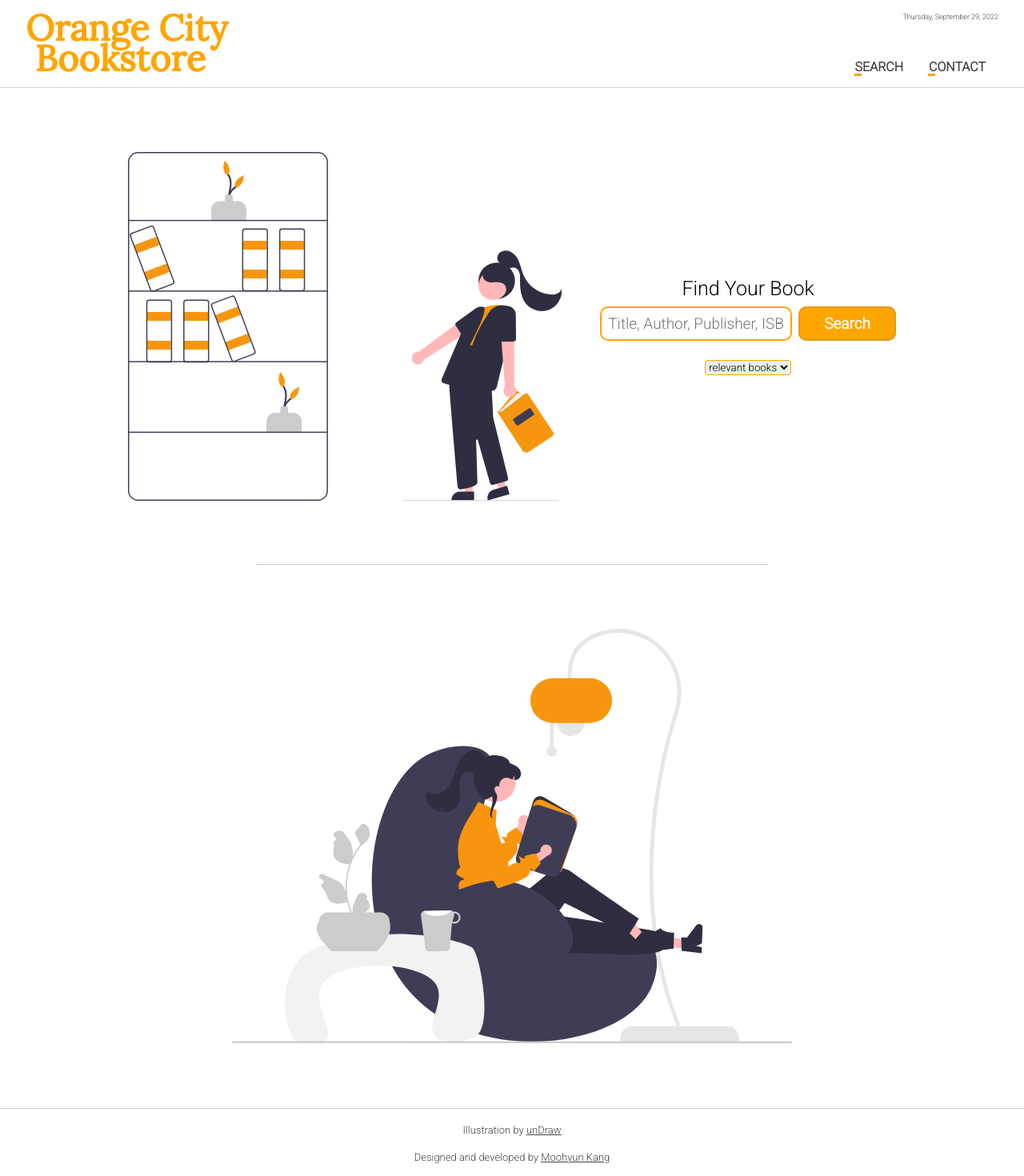
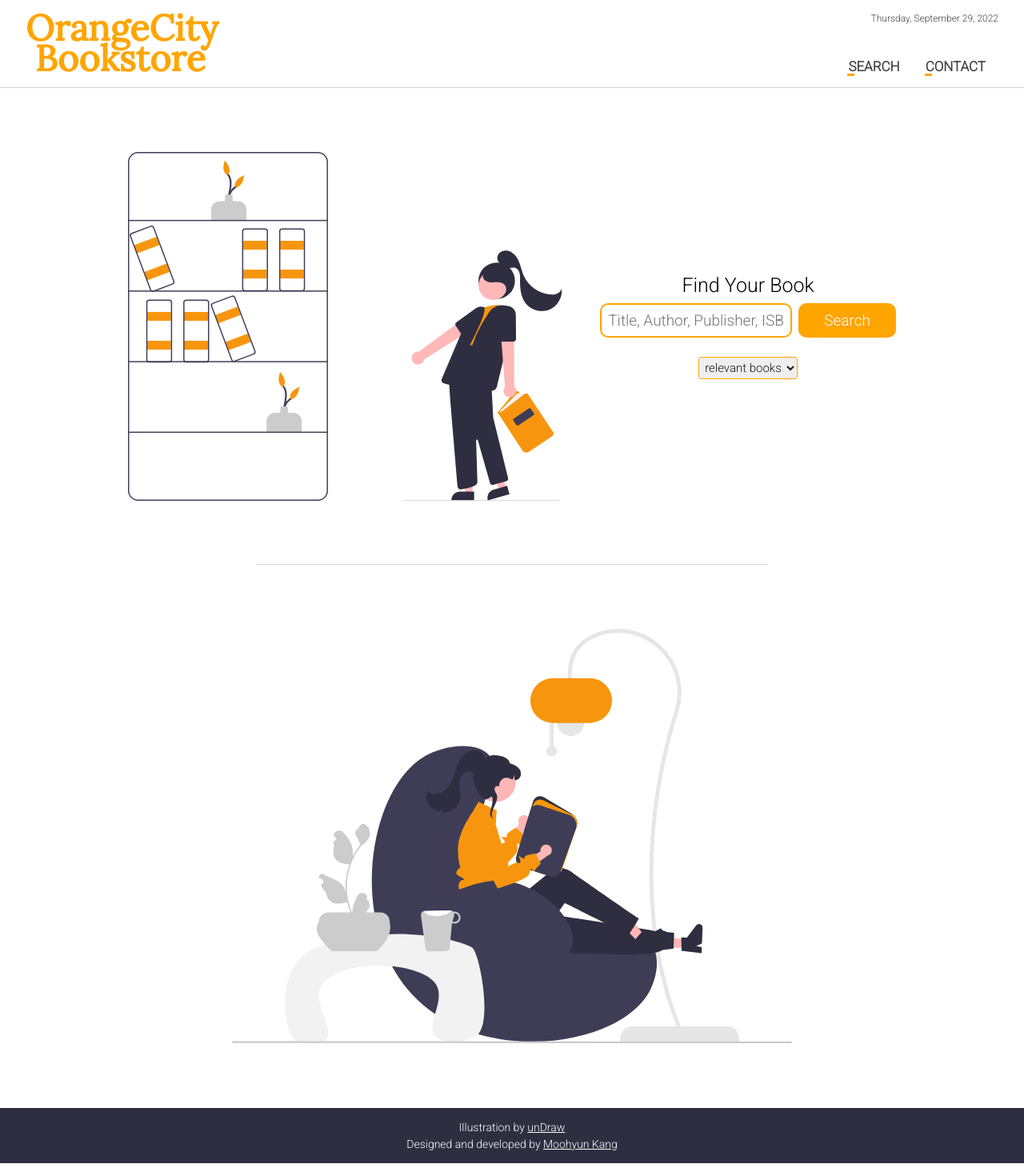
Before and after one commit to grandorca/orange-city-ebook, a React (Create React App) app: page / in a window 1280 px wide. Shown: the top 1470 px of the page at 80% size. Built offline with nearby package versions, Linux system fonts and the light colour scheme.

Commit message:
styling update

```diff
--- a/src/components/Header.jsx
+++ b/src/components/Header.jsx
@@ -22,7 +22,7 @@ const Header = () => {
   return (
     <header>
       <h1 className="header-title">
-        <p>Orange City</p>
+        <p>OrangeCity</p>
         <p>&nbsp;Bookstore</p>
       </h1>
 
--- a/src/styles/scss/_Footer.scss
+++ b/src/styles/scss/_Footer.scss
@@ -1,18 +1,21 @@
 @use "_abstracts" as *;
 
 footer {
-  color: $color-font;
-  border-top: 1px solid;
-  border-color: $color-gray;
+  background-color: $color-black;
+  color: white;
+  padding: 1rem 0;
 
   & .copyright {
     text-align: center;
-    margin: 1.2rem 0;
     display: block;
     font-size: $font-size-small;
 
+    &#illustrator {
+      margin-bottom: 5px;
+    }
+
     &#developer {
-      margin-bottom: 1.5rem;
+      // margin-bottom: 1rem;
     }
 
     & .copyright-anchor {
--- a/src/styles/scss/_Header.scss
+++ b/src/styles/scss/_Header.scss
@@ -37,7 +37,7 @@ header {
 
   & .today-date {
     text-align: right;
-    font-size: xx-small;
+    font-size: 12px;
     color: $color-font;
   }
 
@@ -45,7 +45,7 @@ header {
     display: flex;
     height: 100%;
     font-weight: 600;
-    font-size: $font-size-medium;
+    font-size: 17px;
     justify-content: space-between;
     gap: 2rem;
     margin-right: 1rem;
--- a/src/styles/scss/_Search.scss
+++ b/src/styles/scss/_Search.scss
@@ -100,6 +100,9 @@
           outline: none;
           border: 1px solid $color-orange;
           border-radius: 4px;
+          font-size: 15px;
+          color: rgba(0, 0, 0, 0.9);
+          padding: 3px;
         }
       } //end of centering-div
     } //end of search-form
--- a/src/styles/scss/__abstracts.scss
+++ b/src/styles/scss/__abstracts.scss
@@ -2,14 +2,14 @@
 //colors
 $color-orange: orange; //#ffa500
 $color-orange-light: #ffc965;
-$color-orange-dark: #e09c20;
-$color-dark: #2f2e41; //svg black
+$color-orange-dark: #ec9d00;
+$color-black: #2f2e41; //svg black
 $color-white: white;
 $color-gray: rgb(100, 100, 100, 0.3);
 $color-font: rgb(20, 20, 20, 0.8);
 
 //font-sizes
-$font-size-small: calc(9px + 0.5vmin);
+$font-size-small: clamp(12px, calc(7px + 1vmin), 14px);
 $font-size-medium: calc(12px + 0.5vmin);
 $font-size-large: calc(15px + 0.5vmin);
 $font-size-title: calc(17px + 0.5vmin);
@@ -33,17 +33,16 @@ $border-radius: 10px;
 @mixin button {
   padding: calc(0.5rem + 2px) 2rem;
   font-size: $font-size-large;
-  font-weight: 600;
   color: $color-white;
   background-color: $color-orange;
   border: none;
-  box-shadow: inset 0 0 0 2px $color-orange-dark;
+  // box-shadow: inset 0 0 0 2px $color-orange-dark;
   border-radius: $border-radius;
 
   &:hover {
+    background-color: $color-orange-dark;
+  }
+  &:active {
     background-color: $color-orange-light;
   }
-  &:active {
-    background-color: $color-orange-dark;
-  }
 }
--- a/src/styles/style.css
+++ b/src/styles/style.css
@@ -65,14 +65,14 @@ header .header-right {
 }
 header .today-date {
   text-align: right;
-  font-size: xx-small;
+  font-size: 12px;
   color: rgba(20, 20, 20, 0.8);
 }
 header nav {
   display: flex;
   height: 100%;
   font-weight: 600;
-  font-size: calc(12px + 0.5vmin);
+  font-size: 17px;
   justify-content: space-between;
   gap: 2rem;
   margin-right: 1rem;
@@ -140,18 +140,17 @@ header nav .nav-anchor:hover::after {
 }
 
 footer {
-  color: rgba(20, 20, 20, 0.8);
-  border-top: 1px solid;
-  border-color: rgba(100, 100, 100, 0.3);
+  background-color: #2f2e41;
+  color: white;
+  padding: 1rem 0;
 }
 footer .copyright {
   text-align: center;
-  margin: 1.2rem 0;
   display: block;
-  font-size: calc(9px + 0.5vmin);
+  font-size: clamp(12px, 7px + 1vmin, 14px);
 }
-footer .copyright#developer {
-  margin-bottom: 1.5rem;
+footer .copyright#illustrator {
+  margin-bottom: 5px;
 }
 footer .copyright .copyright-anchor {
   color: inherit;
@@ -246,18 +245,16 @@ footer .copyright .copyright-anchor {
 .search-page .search-section .search-form .search-form-center .search-input-duo .search-button {
   padding: calc(0.5rem + 2px) 2rem;
   font-size: calc(15px + 0.5vmin);
-  font-weight: 600;
   color: white;
   background-color: orange;
   border: none;
-  box-shadow: inset 0 0 0 2px #e09c20;
   border-radius: 10px;
 }
 .search-page .search-section .search-form .search-form-center .search-input-duo .search-button:hover {
-  background-color: #ffc965;
+  background-color: #ec9d00;
 }
 .search-page .search-section .search-form .search-form-center .search-input-duo .search-button:active {
-  background-color: #e09c20;
+  background-color: #ffc965;
 }
 .search-page .search-section .search-form .search-form-center .search-select {
   display: block;
@@ -265,6 +262,9 @@ footer .copyright .copyright-anchor {
   outline: none;
   border: 1px solid orange;
   border-radius: 4px;
+  font-size: 15px;
+  color: rgba(0, 0, 0, 0.9);
+  padding: 3px;
 }
 .search-page .display-section {
   position: relative;
@@ -300,19 +300,17 @@ footer .copyright .copyright-anchor {
 .search-page .display-section .display-pagination .display-pagination-button {
   padding: calc(0.5rem + 2px) 2rem;
   font-size: calc(15px + 0.5vmin);
-  font-weight: 600;
   color: white;
   background-color: orange;
   border: none;
-  box-shadow: inset 0 0 0 2px #e09c20;
   border-radius: 10px;
   padding: 0.3rem 1rem;
 }
 .search-page .display-section .display-pagination .display-pagination-button:hover {
-  background-color: #ffc965;
+  background-color: #ec9d00;
 }
 .search-page .display-section .display-pagination .display-pagination-button:active {
-  background-color: #e09c20;
+  background-color: #ffc965;
 }
 .search-page .display-section .display-pagination .display-pagination-button.disabled {
   background-color: rgba(100, 100, 100, 0.3);
```
Also changed, not shown: 1 other file (tests, documents, lock files or other folders).
